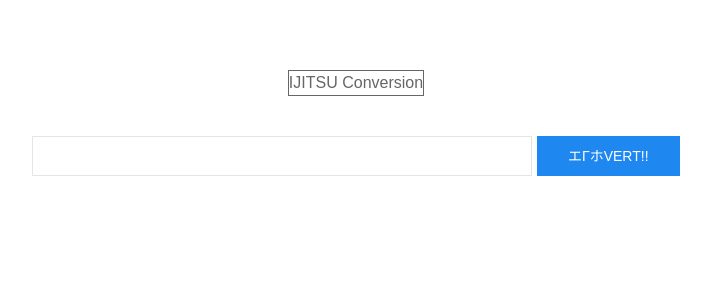
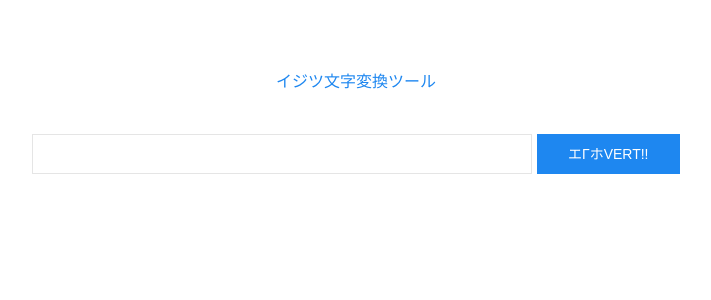
Before and after one commit to iijvill/python-flask-kotobuki, a Flask app: page /index in a window 1280 px wide. Shown: the top 300 px of the page, without its empty margins (284-995 px from the left). Run offline with Flask 2, Linux system fonts and the light colour scheme; some libraries are stand-ins or nearby versions; some web fonts are replaced.

Commit message:
表示の調整

```diff
--- a/app/app.py
+++ b/app/app.py
@@ -11,7 +11,7 @@ def index():
     return render_template("index.html")
 
 
-@app.route("/index", methods=["post"])
+@app.route("/result", methods=["post"])
 def post():
     input_str = request.form['target_str']
 
--- a/app/templates/index.html
+++ b/app/templates/index.html
@@ -18,14 +18,14 @@
     <div class="uk-section">
         <div class="uk-child-width-expand uk-text-center uk-grid uk-grid-stack">
             <div class="uk-flex uk-flex-center uk-first-column">
-                <div class="ijitsu" style="border: solid 1px;">IJITSU Conversion</div>
+                <div><a href="/index">イジツ文字変換ツール</a></div>
             </div>
         </div>
         <div class="uk-child-width-expand uk-text-center uk-grid uk-grid-stack">
-            <form action="/index" method="POST">
+            <form action="/result" method="POST">
                 <div class="uk-margin" uk-margin>
                     <input class="uk-input uk-form-width-large" type="text" name="target_str">
-                    <button class="uk-button uk-button-primary ijitsu" type="submit">エΓホvert!!</button>
+                    <button class="uk-button uk-button-primary" type="submit">エΓホvert!!</button>
                 </div>
             </form>
         </div>
@@ -41,7 +41,7 @@
             src: url('Nasu-Bold.ttf') format('truetype');
         }
 
-        .ijitsu {
+        div {
             font-family: 'Nasu-Bold', sans-serif;
 
         }
```
